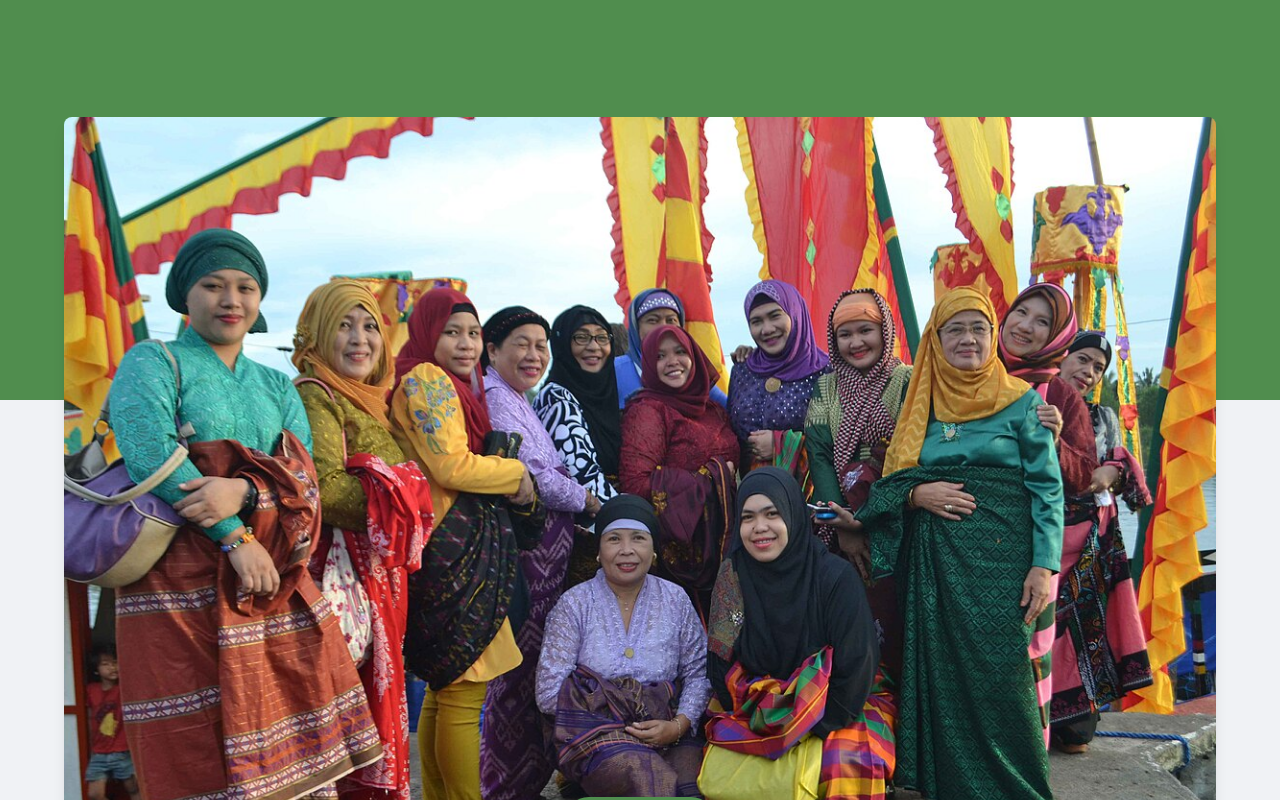
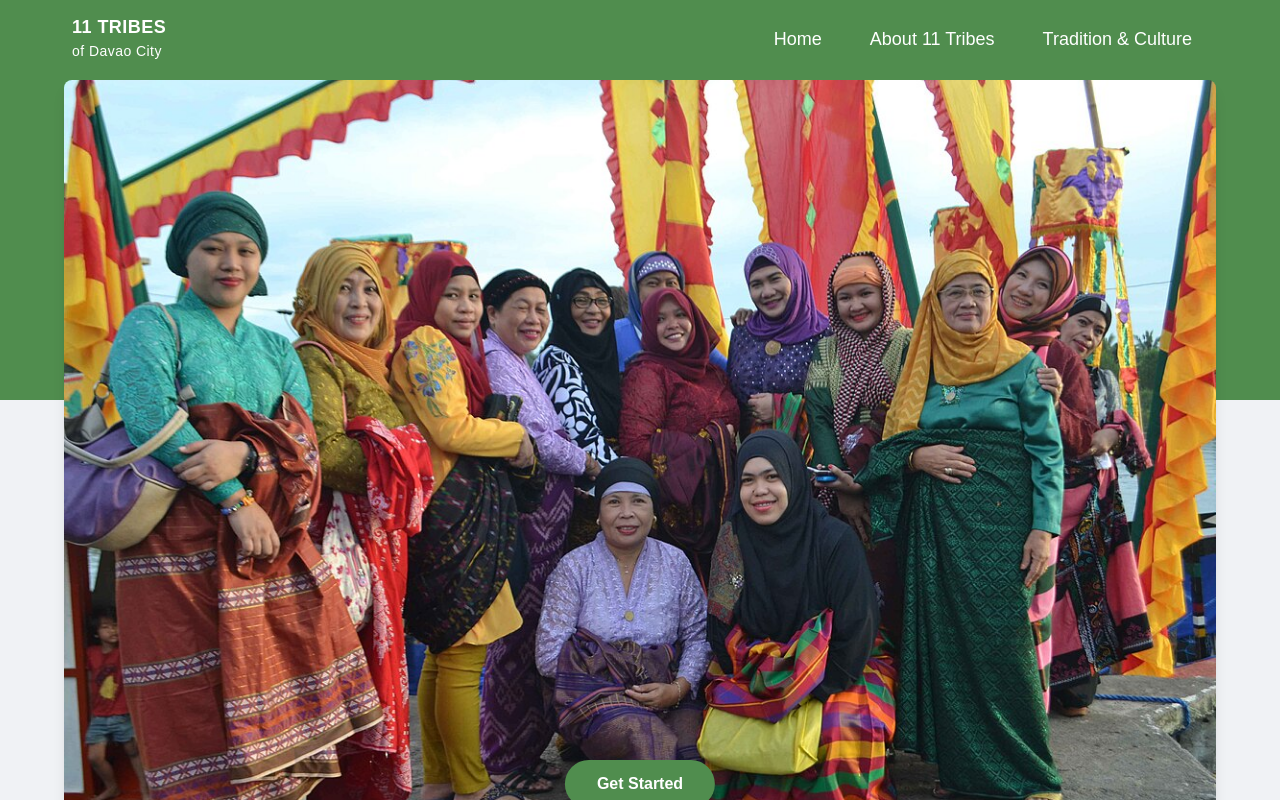
Before and after one commit to NganuuuMaaannn/dawow-cool-tour, a Next.js app: page /mainPage in a window 1280 px wide. Shown: the top 800 px of the page. Built offline with nearby package versions, Linux system fonts and the light colour scheme.

Commit message:
Fix errors in updating

```diff
--- a/components/Header.tsx
+++ b/components/Header.tsx
@@ -11,7 +11,7 @@ export default function Header() {
 
   return (
     <>
-      <header className="top-0 left-0 w-full bg-bgTour ">
+      <header className="fixed top-0 left-0 w-full bg-bgTour z-50">
         <div className="mx-auto max-w-6xl bg-bgTour px-4 lg:px-2 flex items-center justify-between py-4">
           <div
             onClick={() => router.push("/")}
@@ -55,11 +55,11 @@ export default function Header() {
       </header>
 
       {isMenuOpen && (
-        <div className="fixed top-16 right-4 bg-white text-black rounded-lg shadow-lg z-30 p-4 space-y-2 md:hidden">
+        <div className="fixed top-16 right-4 bg-white text-black rounded-lg shadow-lg z-[60] p-4 space-y-2 md:hidden">
           <button
             onClick={() => {
               setIsMenuOpen(false);
-              router.push("/homepage");
+              router.push("/mainPage");
             }}
             className="block w-full text-left px-4 py-2 rounded-lg hover:bg-gray-200"
           >
@@ -68,7 +68,7 @@ export default function Header() {
           <button
             onClick={() => {
               setIsMenuOpen(false);
-              router.push("/about");
+              router.push("/aboutTribes");
             }}
             className="block w-full text-left px-4 py-2 rounded-lg hover:bg-gray-200"
           >
@@ -77,7 +77,7 @@ export default function Header() {
           <button
             onClick={() => {
               setIsMenuOpen(false);
-              router.push("/tradition-culture");
+              router.push("/traditionAndCulture");
             }}
             className="block w-full text-left px-4 py-2 rounded-lg hover:bg-gray-200"
           >
--- a/components/aboutTribesPage.tsx
+++ b/components/aboutTribesPage.tsx
@@ -6,7 +6,7 @@ import aboutTribesPic from "../image/mainpage.jpg";
 export default function aboutTribesPage() {
   return (
     <>
-      <section className="max-w-4xl mx-auto px-4 py-12 flex flex-col items-center gap-8 mt-0">
+      <section className="max-w-4xl mx-auto px-4 py-12 flex flex-col items-center gap-8 mt-14 lg:mt-20">
         <div className="w-full flex justify-center">
           <Image
             src={aboutTribesPic}
--- a/components/homePage.tsx
+++ b/components/homePage.tsx
@@ -10,7 +10,7 @@ export default function HomePage() {
 
   const handleClick = () => {
     setTimeout(() => {
-      router.push("/homepage");
+      router.push("/aboutTribes");
     }, 600);
   };
 
@@ -30,11 +30,8 @@ export default function HomePage() {
 
   return (
     <>
-      <div className="absolute top-0 left-0 w-full h-full">
-        <div className="h-[35vh] lg:h-[50vh] bg-bgTour"></div>
-      </div>
 
-      <div className="relative flex flex-col items-center justify-start pt-10 gap-1 px-2">
+      <div className="flex flex-col items-center justify-start pt-20 gap-1 px-2">
         <div className="flex flex-col items-center w-full max-w-6xl">
           <div className="relative w-full">
             <Image
--- a/pages/mainPage.tsx
+++ b/pages/mainPage.tsx
@@ -6,7 +6,14 @@ import Footer from "@/components/Footer";
 
 export default function mainPage() {
   return (
-    <div className="flex flex-col min-h-screen bg-bgLogin">
+    <div className="flex flex-col min-h-screen bg-bgLogin relative">
+
+      {/* Background Section */}
+      <div className="absolute top-0 left-0 w-full h-full z-0">
+        <div className="h-[35vh] lg:h-[50vh] bg-bgTour"></div>
+      </div>
+
+      {/* Content */}
       <Header />
       <main className="flex-grow">
         <MainContent />
```
